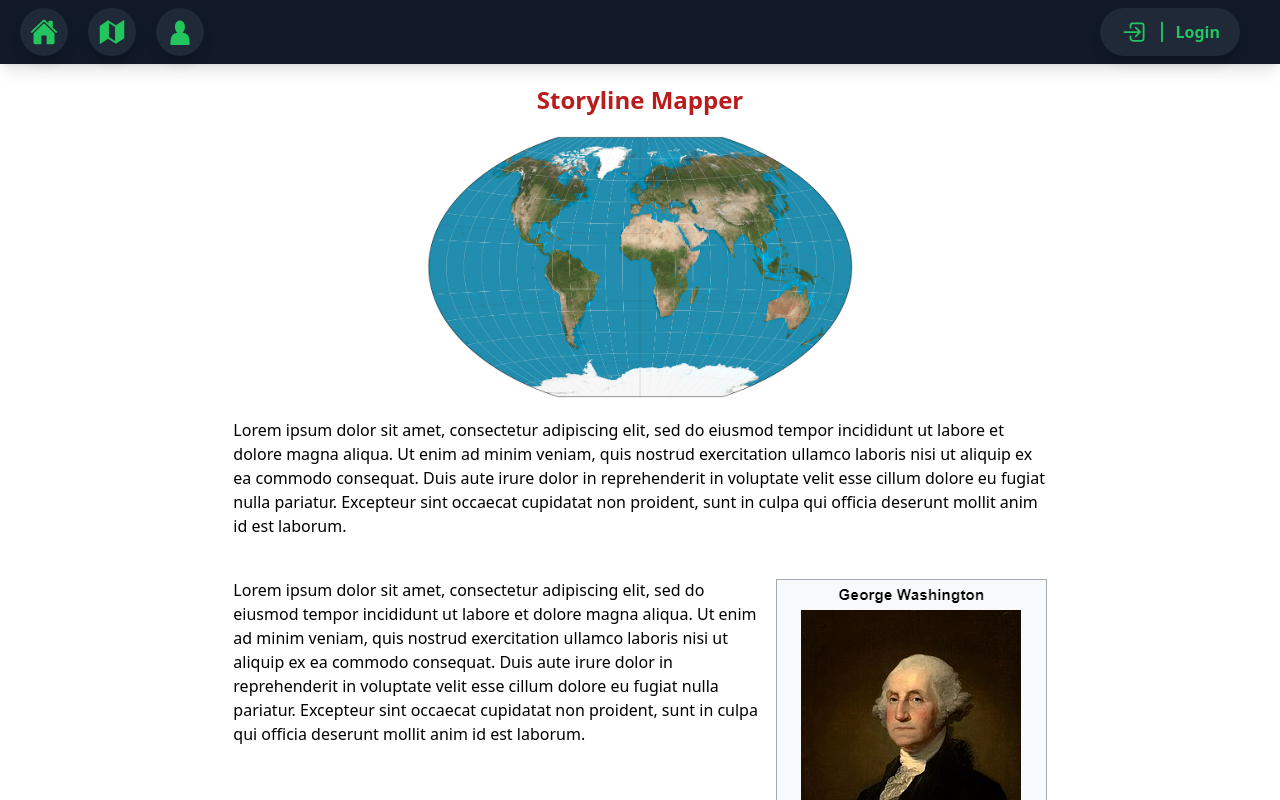
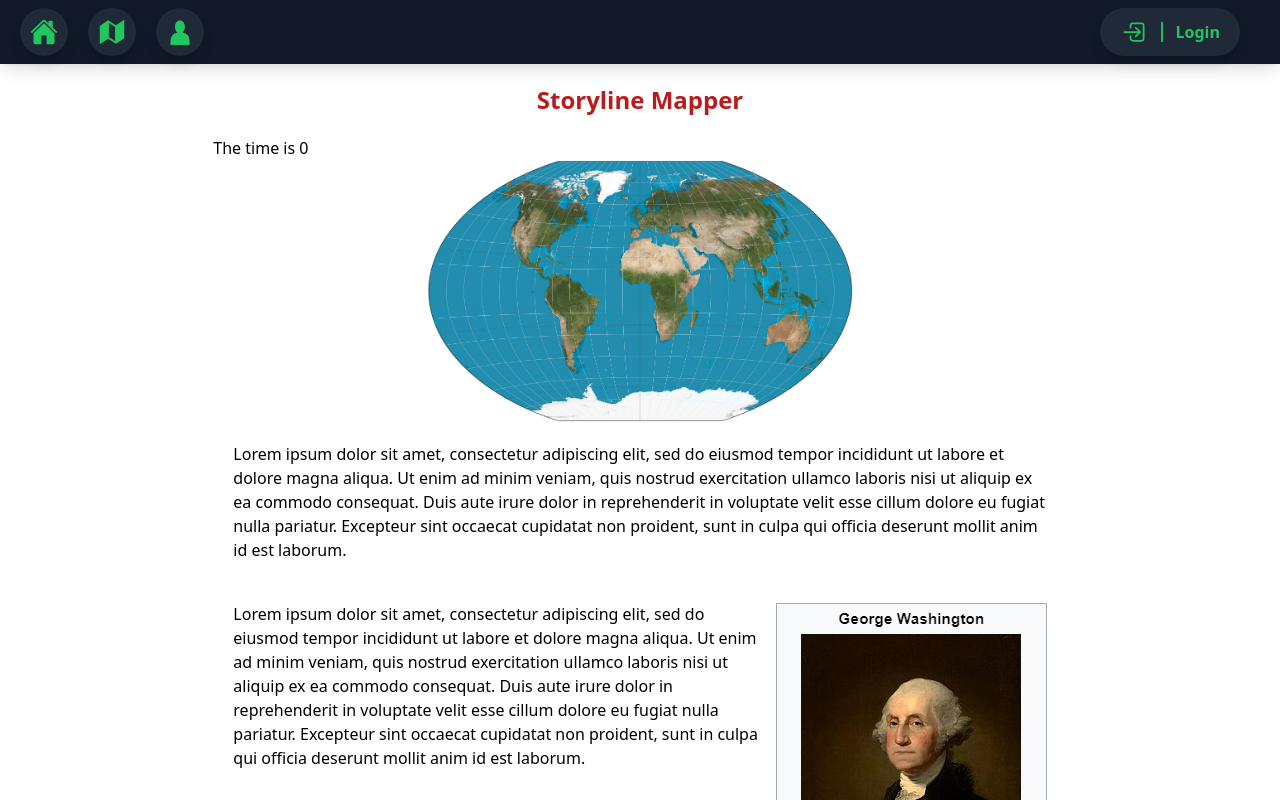
Before and after one commit to jstnn818/storyline-mapper, a React (Create React App) app in the folder storyline-mapper/: page / in a window 1280 px wide. Shown: the top 800 px of the page. Built offline with nearby package versions, Linux system fonts and the light colour scheme; no server answers.

Commit message:
Virtual Environment Implementation

```diff
--- a/storyline-mapper/package.json
+++ b/storyline-mapper/package.json
@@ -18,7 +18,7 @@
   },
   "scripts": {
     "start": "craco start",
-    "start-api": "cd api && flask run --no-debugger",
+    "start-api": "cd api && venv\\Scripts\\activate && venv\\Scripts\\flask run --no-debugger",
     "build": "craco build",
     "test": "craco test",
     "eject": "react-scripts eject"
--- a/storyline-mapper/src/pages/Home.tsx
+++ b/storyline-mapper/src/pages/Home.tsx
@@ -1,12 +1,30 @@
+import { useState, useEffect } from 'react'
+
 import ExampleMap from '../images/example_map.jpg'
 import ExampleInfobox from '../images/example_infobox.png'
 
 const Home = () => {
+    const [currentTime, setCurrentTime] = useState(0)
+
+    useEffect(() => {
+        const fetchCurrentTime = async () => {
+            const response = await fetch('/time')
+            const json = await response.json()
+            if (response.ok) {
+                setCurrentTime(json.time)
+            }
+        }
+        fetchCurrentTime()
+    }, [])
+
     return (
         <div className="flex justify-center mt-16">
             <div className="w-4/6">
                 {/* Title */}
                 <h1 className="flex justify-center font-bold text-2xl p-5 text-red-700"> Storyline Mapper </h1>
+
+                {/* Time */}
+                <p> The time is {currentTime} </p>
 
                 {/* Example Map */}
                 <div className="flex justify-center">
```
Also changed, not shown: storyline-mapper/src/App.tsx (+0 -14 lines), 1 other file (tests, documents, lock files or other folders).
